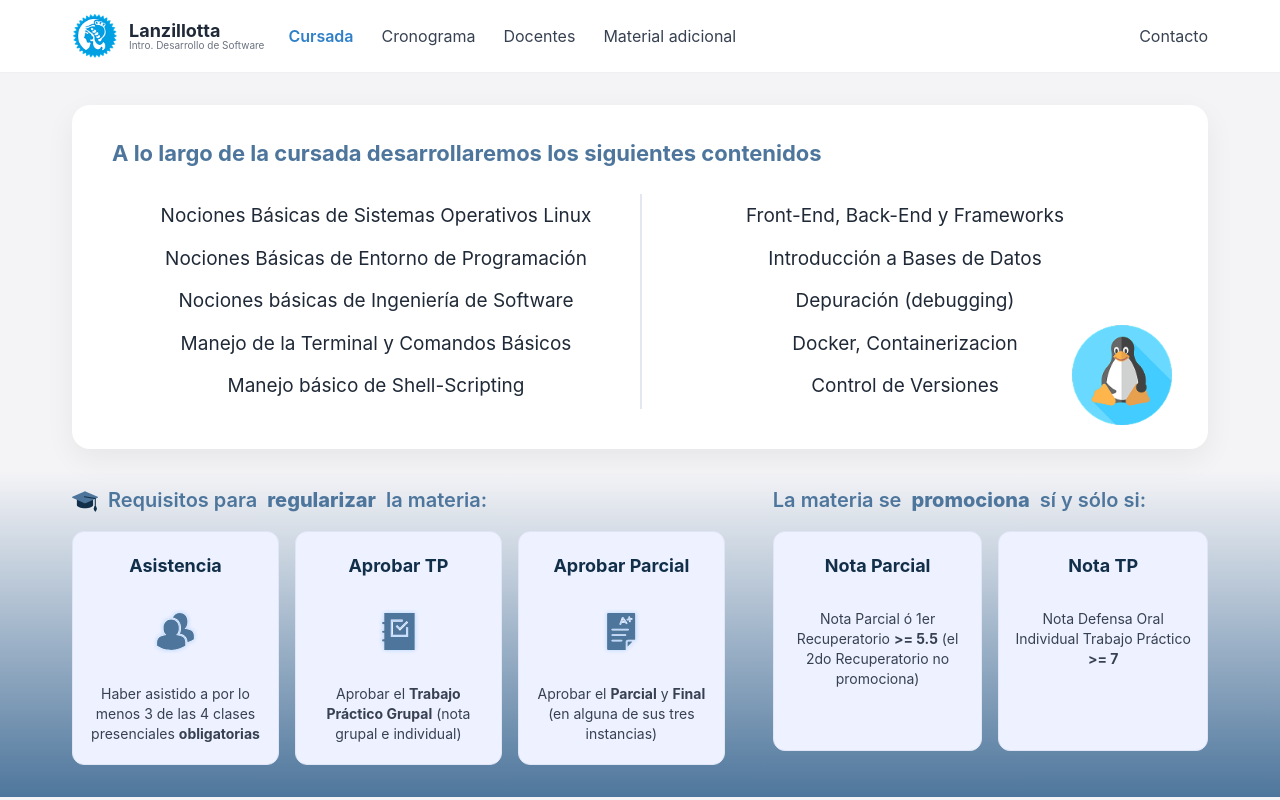
After one commit to Valencua/IDS-Lanzillota-web, a Flask app: page /cursada in a window 1280 px wide. The commit adds this page. Run offline with Flask 3, Linux system fonts and the light colour scheme; some web fonts are replaced.

Commit message:
feat: template cursada

```diff
--- a/static/css/styles.css
+++ b/static/css/styles.css
@@ -260,3 +260,123 @@ body {
     .slack-banner__inner { flex-direction: column; text-align: center; }
     .terminal__inner { font-size: 13px; padding: 32px 20px; }
 }
+
+
+/* ===== Link activo del navbar ===== */
+.navbar__link--active { color: #2f80c9; font-weight: 600; }
+
+/* ===== Página Cursada ===== */
+.cursada {
+    flex: 1;   /* ocupa el alto sobrante (sticky footer) */
+    background: linear-gradient(180deg, #f4f4f7 0%, #f4f4f7 55%, #4E769C 100%);
+}
+
+.cursada__inner {
+    max-width: var(--container);
+    margin: 0 auto;
+    width: 100%;
+    padding: 32px;
+}
+
+/* Card de contenidos */
+.contenidos-card {
+    position: relative;
+    background: #ffffff;
+    border-radius: 18px;
+    box-shadow: 0 10px 30px rgba(0, 0, 0, 0.06);
+    padding: 32px 40px 40px;
+}
+
+.contenidos-card__title {
+    color: #4E769C;
+    font-size: 22px;
+    font-weight: 700;
+    margin-bottom: 24px;
+}
+
+.contenidos-card__cols {
+    display: grid;
+    grid-template-columns: 1fr 1fr;
+}
+
+.contenidos-list {
+    list-style: none;
+    display: flex;
+    flex-direction: column;
+    gap: 14px;
+    text-align: center;
+    padding: 8px 40px;
+    font-size: 19px;
+    color: #1f2937;
+}
+
+.contenidos-card__cols .contenidos-list:last-child {
+    border-left: 2px solid #e3e8f0;
+}
+
+/* Pingüino */
+.contenidos-card__mascota {
+    position: absolute;
+    right: 36px;
+    bottom: 24px;
+    width: auto;
+    height: 100px;
+    border-radius: 50%;
+    display: flex;
+    align-items: center;
+    justify-content: center;
+}
+.contenidos-card__mascota img { width: auto; height: 100%; object-fit: contain; }
+
+/* Requisitos */
+.requisitos {
+    display: flex;
+    gap: 48px;
+    margin-top: 36px;
+}
+.requisitos__col--regularizar { flex: 3; }
+.requisitos__col--promociona  { flex: 2; }
+
+.requisitos__title {
+    display: flex;
+    align-items: center;
+    gap: 10px;
+    color: #4E769C;
+    font-size: 20px;
+    font-weight: 600;
+    margin-bottom: 16px;
+}
+.requisitos__title strong { font-weight: 800; }
+.requisitos__icon { width: 26px; height: 26px; object-fit: contain; }
+
+.req-cards { display: flex; gap: 16px; }
+
+.req-card {
+    flex: 1;
+    background: #eef1ff;
+    border: 1px solid #e0e5f5;
+    border-radius: 12px;
+    padding: 20px 16px;
+    text-align: center;
+    display: flex;
+    flex-direction: column;
+    align-items: center;
+    gap: 30px;
+    min-height: 220px;
+}
+.req-card__title { font-size: 18px; font-weight: 700; color: #122F4A; }
+.req-card__icon { width: 45px; height: 45px; object-fit: contain; }
+.req-card__text { font-size: 14px; color: #374151; line-height: 1.45; }
+.req-card__text strong { font-weight: 700; }
+
+/* Responsive */
+@media (max-width: 900px) {
+    .contenidos-card__cols { grid-template-columns: 1fr; gap: 8px; }
+    .contenidos-card__cols .contenidos-list:last-child { border-left: none; }
+    .contenidos-card__mascota { position: static; margin: 16px auto 0; }
+    .requisitos { flex-direction: column; gap: 28px; }
+    .req-cards { flex-wrap: wrap; }
+}
+@media (max-width: 560px) {
+    .req-cards { flex-direction: column; }
+}
--- a/templates/base.html
+++ b/templates/base.html
@@ -31,7 +31,8 @@
             </label>
 
             <nav class="navbar__menu">
-                <a href="#" class="navbar__link">Cursada</a>
+                <a href="{{ url_for('web.index.cursada') }}"
+                class="navbar__link {% if request.endpoint == 'web.index.cursada' %}navbar__link--active{% endif %}">Cursada</a>
                 <a href="#" class="navbar__link">Cronograma</a>
                 <a href="#" class="navbar__link">Docentes</a>
                 <a href="#" class="navbar__link">Material adicional</a>
--- /dev/null
+++ b/templates/cursada.html
@@ -0,0 +1,81 @@
+{% extends "base.html" %}
+
+{% block title %}Cursada · Lanzillotta{% endblock %}
+
+{% block content %}
+<section class="cursada">
+    <div class="cursada__inner">
+
+        {# ===== Card de contenidos ===== #}
+        <div class="contenidos-card">
+            <h2 class="contenidos-card__title">A lo largo de la cursada desarrollaremos los siguientes contenidos</h2>
+
+            <div class="contenidos-card__cols">
+                <ul class="contenidos-list">
+                    <li>Nociones Básicas de Sistemas Operativos Linux</li>
+                    <li>Nociones Básicas de Entorno de Programación</li>
+                    <li>Nociones básicas de Ingeniería de Software</li>
+                    <li>Manejo de la Terminal y Comandos Básicos</li>
+                    <li>Manejo básico de Shell-Scripting</li>
+                </ul>
+                <ul class="contenidos-list">
+                    <li>Front-End, Back-End y Frameworks</li>
+                    <li>Introducción a Bases de Datos</li>
+                    <li>Depuración (debugging)</li>
+                    <li>Docker, Containerizacion</li>
+                    <li>Control de Versiones</li>
+                </ul>
+            </div>
+
+            {# Insertá acá el SVG/imagen del pingüino Tux #}
+            <div class="contenidos-card__mascota">
+                <img src="{{ url_for('static', filename='img/linux.png') }}" alt="Linux">
+            </div>
+        </div>
+
+        {# ===== Requisitos ===== #}
+        <div class="requisitos">
+
+            <div class="requisitos__col requisitos__col--regularizar">
+                <h3 class="requisitos__title">
+                    {# Insertá acá el SVG/imagen del birrete #}
+                    <img src="{{ url_for('static', filename='img/cap.svg') }}" alt="" class="requisitos__icon">
+                    Requisitos para <strong>regularizar</strong> la materia:
+                </h3>
+                <div class="req-cards">
+                    <div class="req-card">
+                        <h4 class="req-card__title">Asistencia</h4>
+                        <img src="{{ url_for('static', filename='img/asistencia.svg') }}" alt="" class="req-card__icon">
+                        <p class="req-card__text">Haber asistido a por lo menos 3 de las 4 clases presenciales <strong>obligatorias</strong></p>
+                    </div>
+                    <div class="req-card">
+                        <h4 class="req-card__title">Aprobar TP</h4>
+                        <img src="{{ url_for('static', filename='img/tp.svg') }}" alt="" class="req-card__icon">
+                        <p class="req-card__text">Aprobar el <strong>Trabajo Práctico Grupal</strong> (nota grupal e individual)</p>
+                    </div>
+                    <div class="req-card">
+                        <h4 class="req-card__title">Aprobar Parcial</h4>
+                        <img src="{{ url_for('static', filename='img/parcial.svg') }}" alt="" class="req-card__icon">
+                        <p class="req-card__text">Aprobar el <strong>Parcial</strong> y <strong>Final</strong> (en alguna de sus tres instancias)</p>
+                    </div>
+                </div>
+            </div>
+
+            <div class="requisitos__col requisitos__col--promociona">
+                <h3 class="requisitos__title">La materia se <strong>promociona</strong> sí y sólo si:</h3>
+                <div class="req-cards">
+                    <div class="req-card">
+                        <h4 class="req-card__title">Nota Parcial</h4>
+                        <p class="req-card__text">Nota Parcial ó 1er Recuperatorio <strong>&gt;= 5.5</strong> (el 2do Recuperatorio no promociona)</p>
+                    </div>
+                    <div class="req-card">
+                        <h4 class="req-card__title">Nota TP</h4>
+                        <p class="req-card__text">Nota Defensa Oral Individual Trabajo Práctico <strong>&gt;= 7</strong></p>
+                    </div>
+                </div>
+            </div>
+
+        </div>
+    </div>
+</section>
+{% endblock %}
--- a/web/routes/index.py
+++ b/web/routes/index.py
@@ -2,6 +2,10 @@ from flask import Blueprint, render_template
 
 index_bp = Blueprint('index', __name__)
 
+@index_bp.route('/cursada')
+def cursada():
+    return render_template('cursada.html')
+
 @index_bp.route('/')
 def index():
     return render_template('inicio.html')
```
Also changed, not shown: static/img/asistencia.svg (added), static/img/cap.svg (added), static/img/linux.png (added), static/img/parcial.svg (added), static/img/tp.svg (added).
